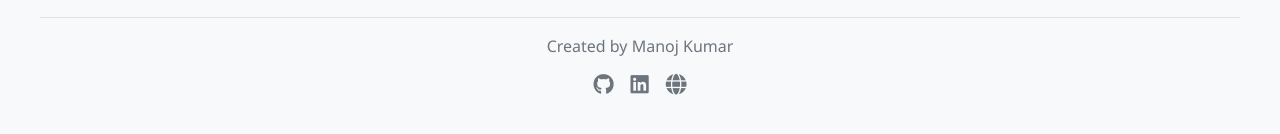
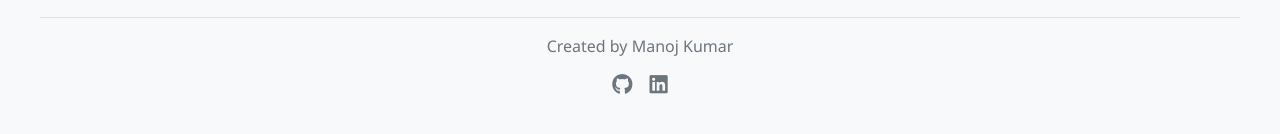
Before and after one commit to manoj0816/Manojflashcardstudytool, a plain HTML site: page index.html in a window 1280 px wide. Shown: the part 306-440 px from the top of the page. Drawn offline with nearby package versions, Linux system fonts and the light colour scheme; a script that the page names is missing.

Commit message:
Update index.html

```diff
--- a/index.html
+++ b/index.html
@@ -129,8 +129,11 @@
             <p>Created by Manoj Kumar</p>
             <div class="social-links">
                 <a href="#" title="GitHub"><i class="fab fa-github"></i></a>
-                <a href="#" title="LinkedIn"><i class="fab fa-linkedin"></i></a>
-                <a href="#" title="Portfolio"><i class="fas fa-globe"></i></a>
+                <a href="https://www.linkedin.com/in/manojkumar0816" title="LinkedIn" target="_blank">
+  <i class="fab fa-linkedin"></i>
+</a>
+
+
             </div>
         </footer>
     </div>
```
